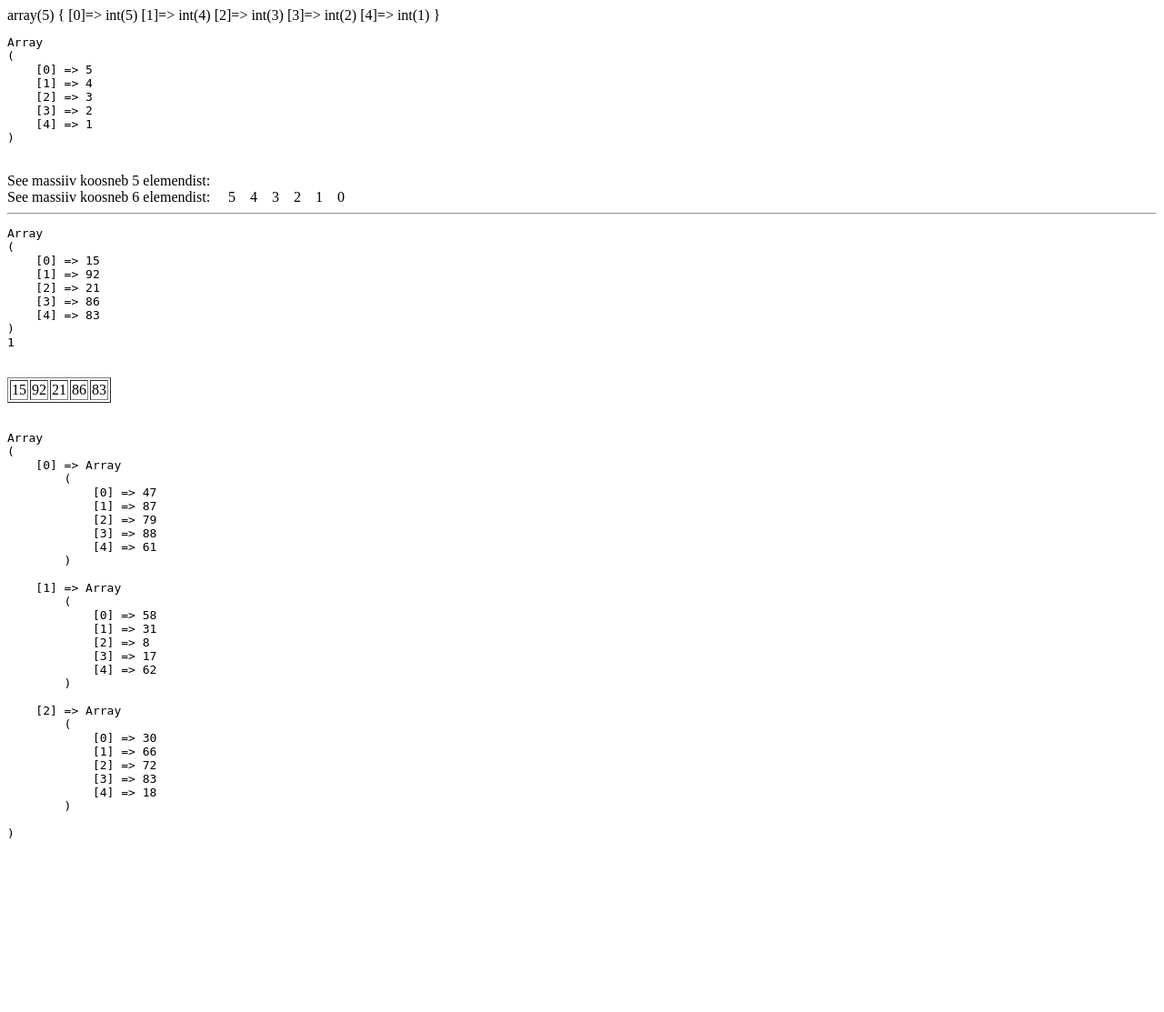
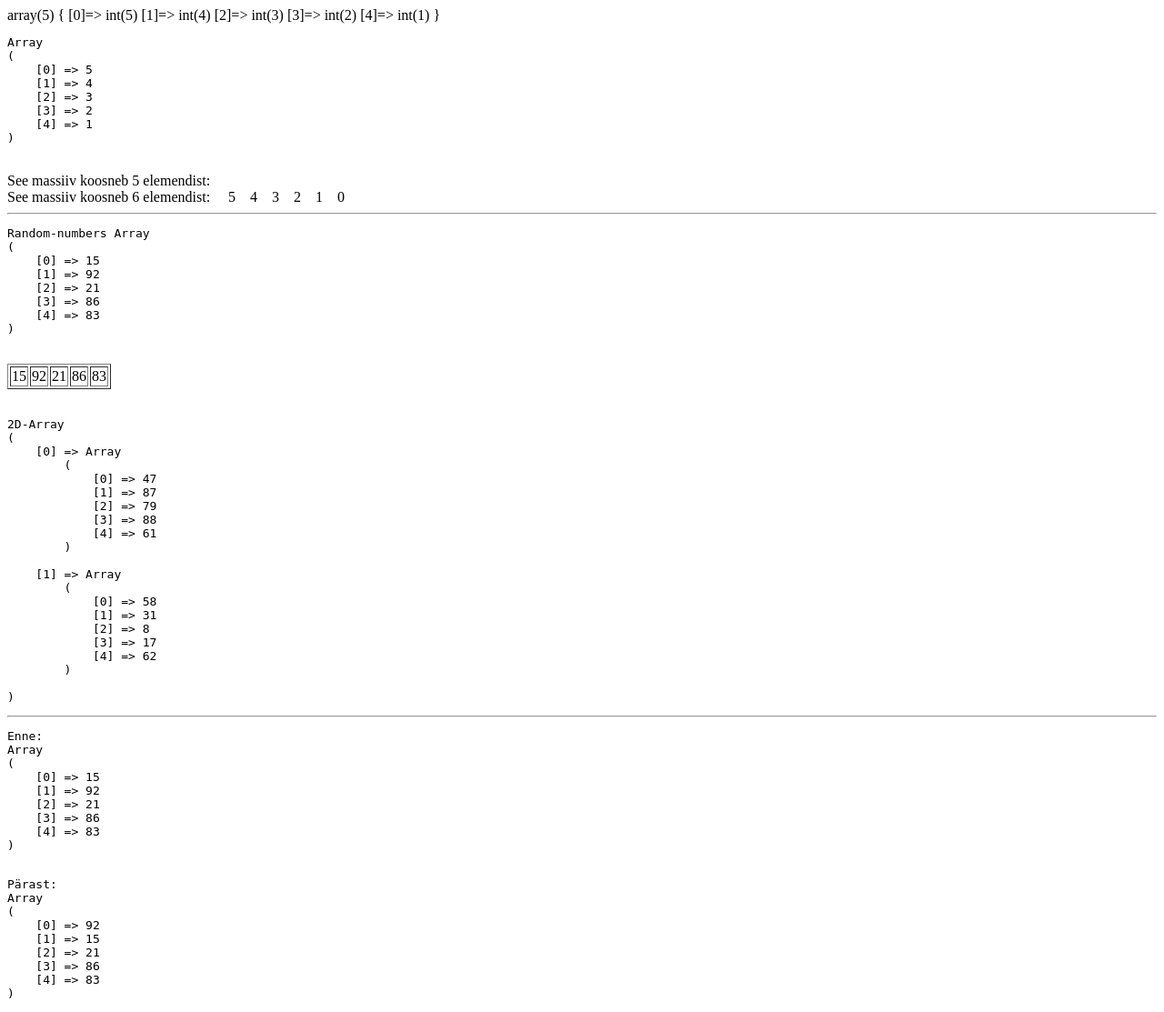
Before and after one commit to mhpreiman/harjutused, a PHP site: page /massiivid.php in a window 1280 px wide. Shown: the whole page at 91% size. Before the commit the page ends 922 px from the top, so only its background shows below. Run offline with PHP 8.4, Linux system fonts and the light colour scheme.

Commit message:
Vaheta massiivi väikseim ja suurim element v.1 (bah!)

```diff
--- a/massiivid.php
+++ b/massiivid.php
@@ -37,8 +37,8 @@ function looMassiiv($elementideArv){
 }
 $arvudeMassiiv = looMassiiv(5);
 
-echo '<pre>';
-echo print_r($arvudeMassiiv);
+echo '<pre>Random-numbers ';
+print_r($arvudeMassiiv);
 echo '</pre><br>';
 
 
@@ -52,8 +52,10 @@ function valjastaMassiiv($massiiv){
 
     echo '<table border=1><tr>';
 
-    foreach ($massiiv as $element){
-        echo '<td>'.$element.'</td>';
+    if (is_array($massiiv)) {
+        foreach ($massiiv as $element){
+            echo '<td>'.$element.'</td>';
+        }
     }
 
     echo '</tr></table><br>';
@@ -63,7 +65,7 @@ valjastaMassiiv($arvudeMassiiv);
 
 
 /*
-Funktsioon loo2DMassiiv, parameetriks ridade ja veergude arv,
+Funktsioon loo2DMassiiv, parameetriteks ridade ja veergude arv,
 mille abil luua 2D massiivi (associative array)
 */
 function loo2DMassiiv($ridadeArv, $veergudeArv){
@@ -79,8 +81,38 @@ function loo2DMassiiv($ridadeArv, $veergudeArv){
     }
     return $massiiv;
 }
-$arvudeMassiiv2D = loo2DMassiiv(3,5);
+$arvudeMassiiv2D = loo2DMassiiv(2,5);
 
-echo '<pre>';
+echo '<pre>2D-';
 print_r($arvudeMassiiv2D);
-echo '</pre>';
+echo '</pre><hr>';
+
+
+
+/*
+Funktsioon vahetaMinMax, parameetriteks täisarvude massiivi
+Leiab kõige väiksema ja suurema massiivis ning
+vahetab nende asukohad (kontrolli funktsiooniga valjastaMassiiv).
+Testimiseks võib kasutada funktsiooniga looMassiiv loodud massiivi.
+*/
+//Messy version
+function vahetaMinMax($massiiv){
+    if (is_array($massiiv)) {
+//        var_dump($massiiv);
+        echo '<pre>Enne: <br>';     print_r($massiiv).'</pre>';
+
+        foreach($massiiv as  $index=> $value) {
+//            echo '<hr>value '.$index.'&nbsp; index '.$value;
+            $getMaxIndex = array_search(max($massiiv),$massiiv);
+            $getMinIndex = array_search(min($massiiv), $massiiv);
+            $maxValue = $massiiv[$getMaxIndex];
+            $minValue = $massiiv[$getMinIndex];
+            $massiiv[$getMaxIndex] = $minValue;
+            $massiiv[$getMinIndex] = $maxValue;
+        }
+//        var_dump($massiiv);
+        echo '<br><pre>Pärast: <br>';   print_r($massiiv).'</pre>';
+    }
+}
+vahetaMinMax($arvudeMassiiv);
+//valjastaMassiiv(vahetaMinMax(looMassiiv(5)));
```
